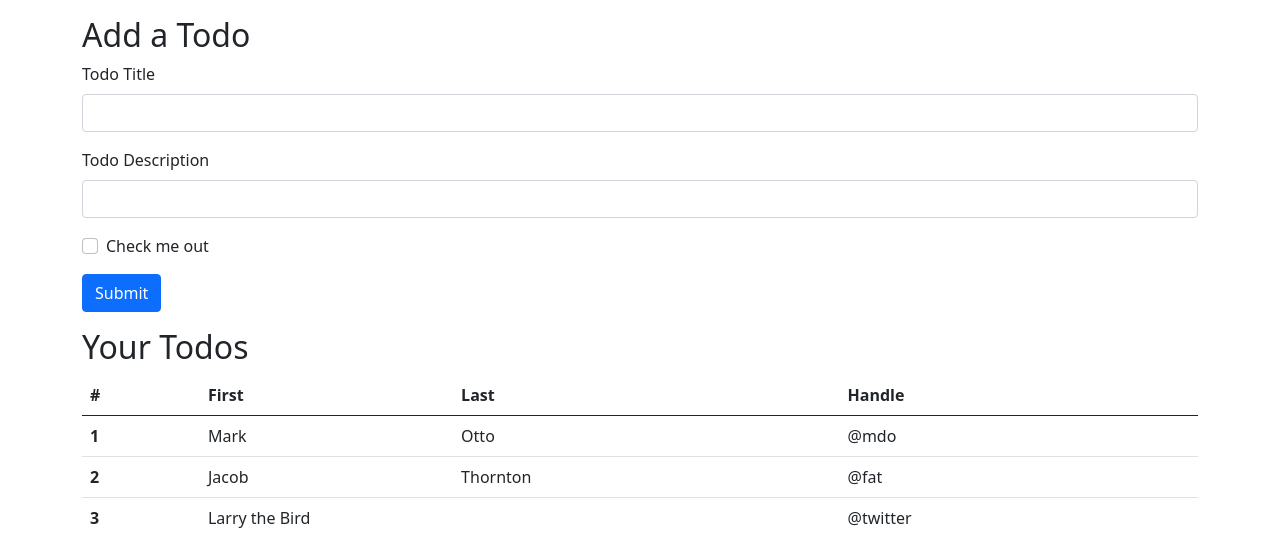
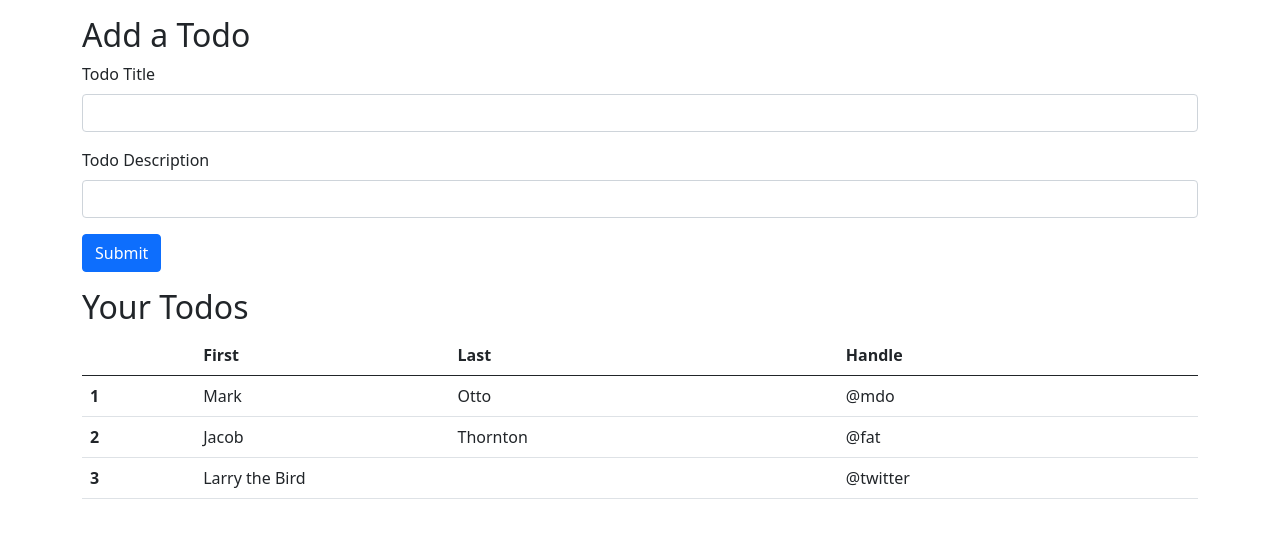
Before and after one commit to devanubhav01/codeverse, a Flask app: page / in a window 1280 px wide. Shown: the part 56-594 px from the top of the page. Run offline with Flask 3, Linux system fonts and the light colour scheme.

Commit message:
Sep 5, 2026, 2:30 PM

```diff
--- a/Python files/templates/index.html
+++ b/Python files/templates/index.html
@@ -66,10 +66,7 @@
             <label for="desc" class="form-label">Todo Description</label>
             <input type="text" class="form-control" id="desc">
         </div>
-        <div class="mb-3 form-check">
-            <input type="checkbox" class="form-check-input" id="exampleCheck1">
-            <label class="form-check-label" for="exampleCheck1">Check me out</label>
-        </div>
+
         <button type="submit" class="btn btn-primary">Submit</button>
     </form>
    </div>
@@ -78,7 +75,7 @@
     <table class="table">
         <thead>
             <tr>
-                <th scope="col">#</th>
+                <th scope="col"></th>
                 <th scope="col">First</th>
                 <th scope="col">Last</th>
                 <th scope="col">Handle</th>
```
